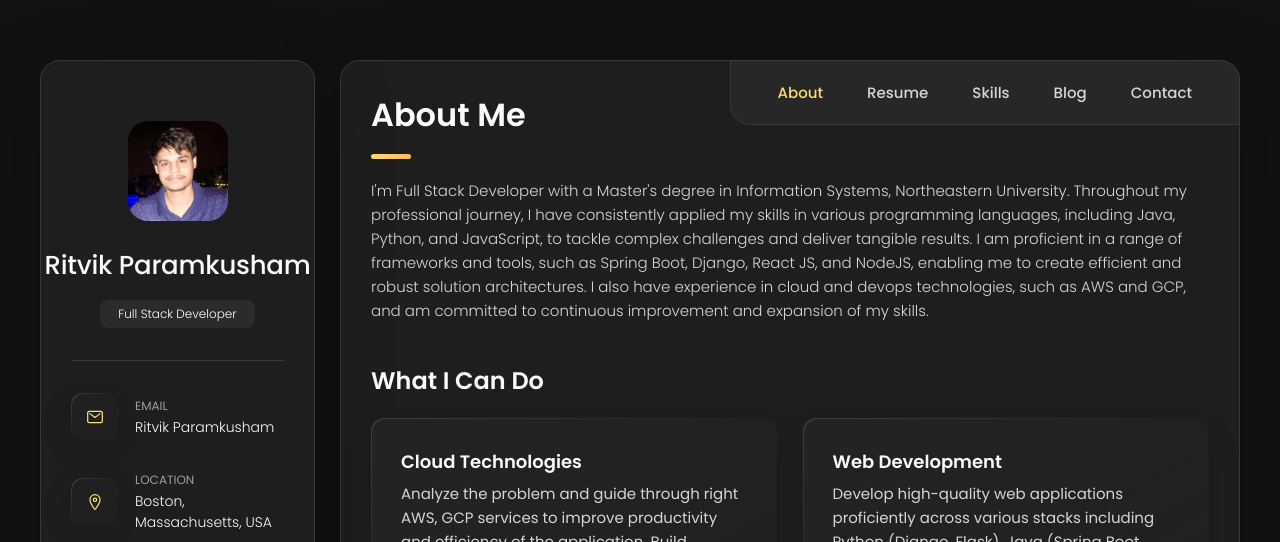
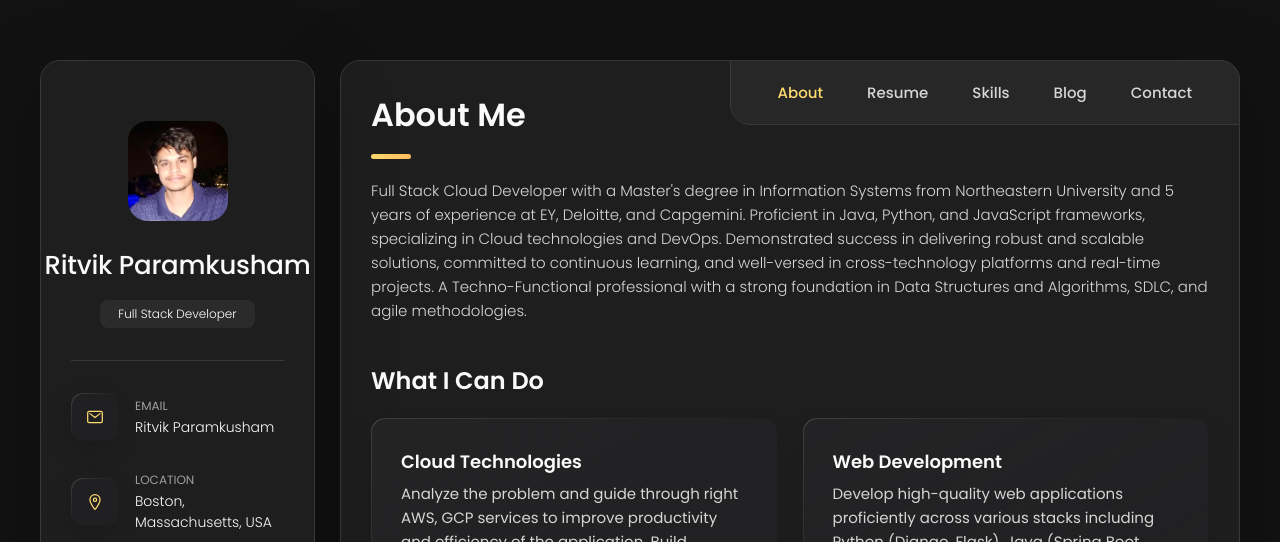
Before and after one commit to ritvikneu/ritvikneu.github.io, a plain HTML site: page index.html in a window 1280 px wide. Shown: the top 542 px of the page. Drawn offline with nearby package versions, Linux system fonts and the light colour scheme.

Commit message:
Prof Summary

```diff
--- a/index.html
+++ b/index.html
@@ -160,18 +160,13 @@ Feel free to edit the HTML and CSS to make it your own. You can also check the R
 
         <section class="about-text">
           <p>
-            I'm Full Stack Developer with a Master's degree in Information
-            Systems, Northeastern University. Throughout my professional
-            journey, I have consistently applied my skills in various
-            programming languages, including Java, Python, and JavaScript, to
-            tackle complex challenges and deliver tangible results. I am
-            proficient in a range of frameworks and tools, such as Spring
-            Boot, Django, React JS, and NodeJS, enabling me to create
-            efficient and robust solution architectures. I also have
-            experience in cloud and devops technologies, such as AWS and GCP,
-            and am committed to continuous improvement and expansion of my
-            skills.
-          </p>
+
+
+            Full Stack Cloud Developer with a Master's degree in Information Systems from Northeastern University and
+            5 years of experience at EY, Deloitte, and Capgemini. Proficient in Java, Python, and JavaScript frameworks, specializing in Cloud technologies and DevOps.
+            Demonstrated success in delivering robust and scalable solutions, committed to continuous learning, and well-versed in cross-technology platforms and
+            real-time projects. A Techno-Functional professional with a strong foundation in Data Structures and Algorithms, SDLC, and agile methodologies.
+                </p>
 
           <p></p>
         </section>
```
